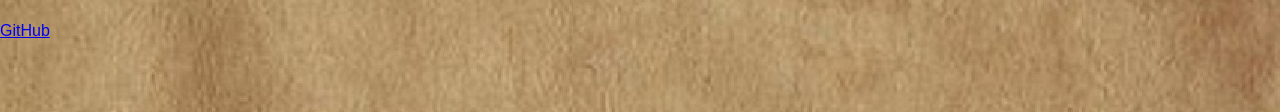
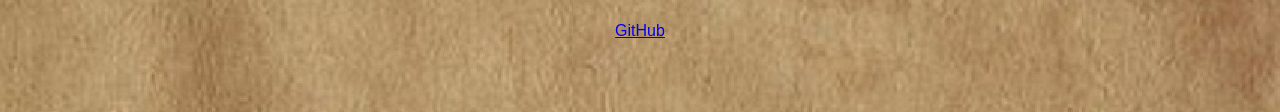
Before and after one commit to Rex4God/Sidehustle-Task--Week-3, a plain HTML site: page index.html in a window 1280 px wide. Shown: the part 538-650 px from the top of the page. Drawn offline with Linux system fonts and the light colour scheme.

Commit message:
Update index.html

```diff
--- a/index.html
+++ b/index.html
@@ -21,6 +21,6 @@
 
     <script src="main.js"></script>
 
-	<a href= "https://github.com/Rex4God/Sidehustle-Task--Week-3">GitHub</a>
+	<center><a href= "https://github.com/Rex4God/Sidehustle-Task--Week-3">GitHub</a></center>
 </body>
 </html>
```
